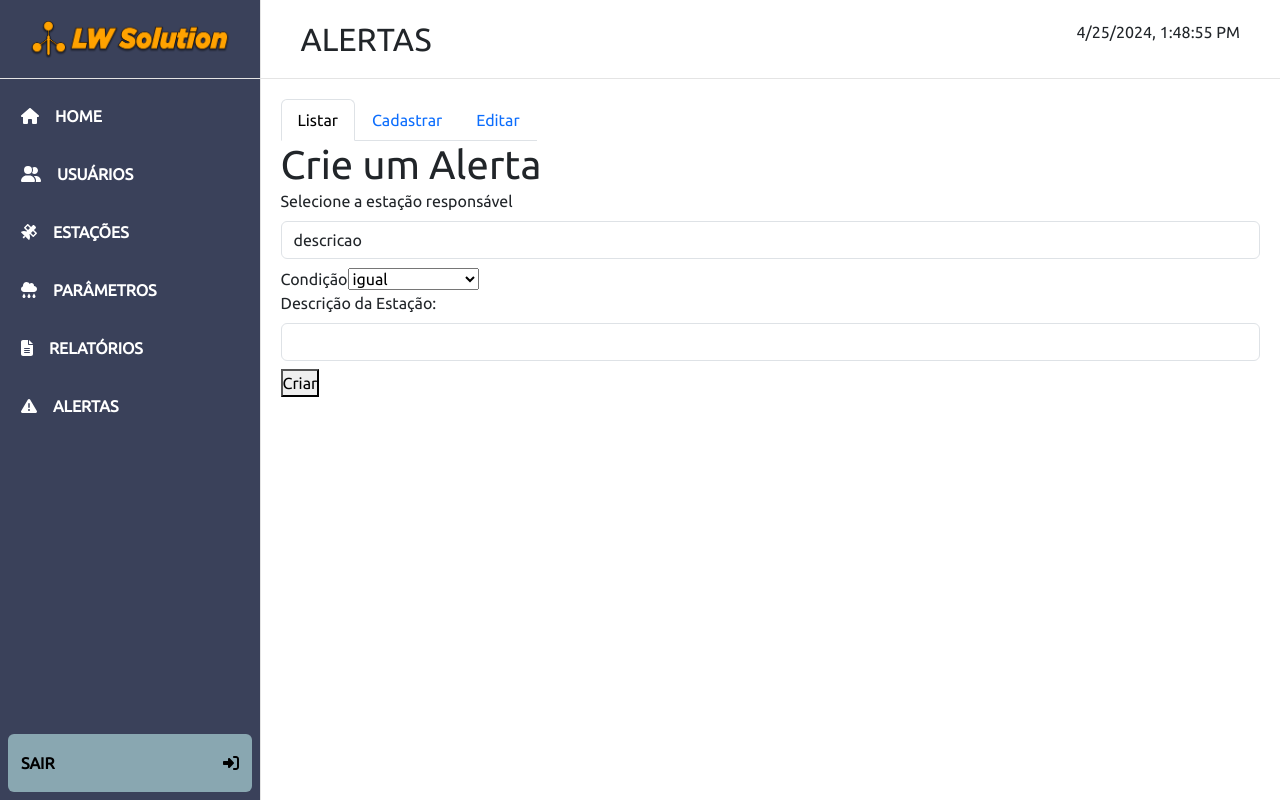
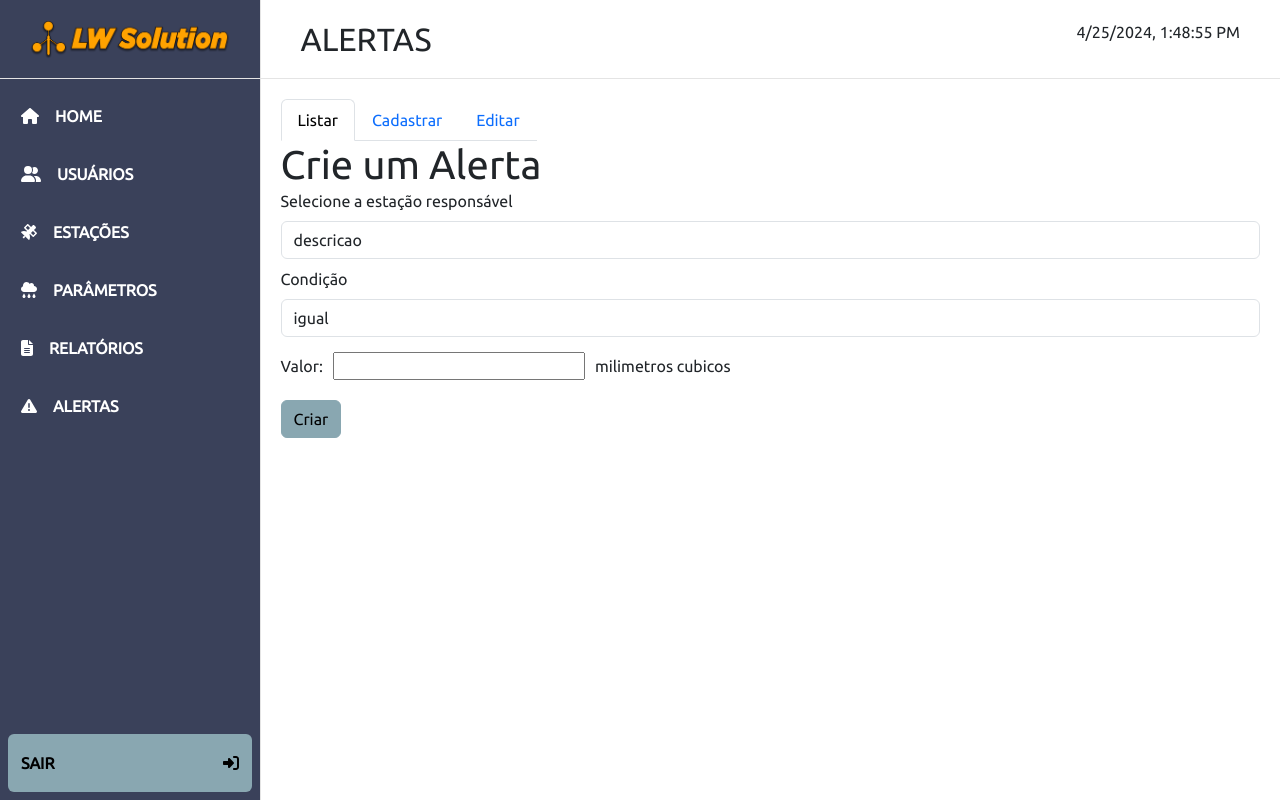
Before and after one commit to LW-Solution/FrontEnd, a React (Vite) app in the folder lws-front/: page /admin/alerts in a window 1280 px wide. Built offline with nearby package versions, Linux system fonts and the light colour scheme.

Commit message:
pages/alerts - campos e estilizacao inicial feitos

```diff
--- a/lws-front/src/pages/Alerts/index.tsx
+++ b/lws-front/src/pages/Alerts/index.tsx
@@ -13,7 +13,15 @@ interface objetoEstacao {
   id_station: number;
   station_description: string;
   location: {};
-  station_parameter: [];
+  station_parameter: [
+    {
+      parameter_type: {
+        unit: {
+          unit: 'milimetros cubicos'
+        }
+      }
+    }
+  ];
   alerts: [];
 }
 
@@ -21,7 +29,15 @@ const objeto1: objetoEstacao = {
   id_station: 1,
   station_description: "descricao",
   location: {},
-  station_parameter: [],
+  station_parameter: [
+    {
+      parameter_type: {
+        unit: {
+          unit: 'milimetros cubicos'
+        }
+      }
+    }
+  ],
   alerts: []
 }
 
@@ -29,7 +45,15 @@ const objeto2: objetoEstacao = {
   id_station: 2,
   station_description: "descricao2",
   location: {},
-  station_parameter: [],
+  station_parameter: [
+    {
+      parameter_type: {
+        unit: {
+          unit: 'milimetros cubicos'
+        }
+      }
+    }
+  ],
   alerts: []
 }
 
@@ -103,31 +127,22 @@ export default function Alerts() {
               ))}
             </select>
           </div>
-            <label >Condição</label>
-            <select value={dadosAlerta.condicao} onChange={handleChange}>
+            <label className="form-label" >Condição</label>
+            <select value={dadosAlerta.condicao} className="form-control" onChange={handleChange}>
               <option value="igual">igual</option>
               <option value="maior que">maior que</option>
               <option value="menor que">menor que</option>
               <option value="maior ou igual">maior ou igual</option>
               <option value="menor ou igual">menor ou igual</option>
             </select>
+            <div style={{ alignItems:"center", marginBottom:"20px", marginTop: "15px"}}>
+              <label id="valorDoAlerta" style={{marginRight: "10px"}}>Valor: </label>
+              <input type="text" id="inputValorAlerta" style={{marginRight: "10px"}}></input>
+              <span id="tipoValorAlerta" style={{marginRight: "10px"}}>{objeto1.station_parameter[0]?.parameter_type?.unit?.unit}</span>
+            </div>
           </div>
 
-          <div className="mb-2">
-            <label htmlFor="nome" className="form-label">
-              Descrição da Estação:
-            </label>
-            <input
-              type="text"
-              id="name"
-              name="name"
-              onChange={handleChange}
-              className="form-control"
-              required
-            />
-          </div>
-
-          <button type="submit">Criar</button>
+          <button type="submit" className="btn btn-secondary">Criar</button>
         </form>
       </div>
     </>
```
Also changed, not shown: lws-front/src/components/Alerts/AlertsCreate/index.tsx (added), lws-front/src/pages/Alerts/style.scss (line endings or trailing spaces).
